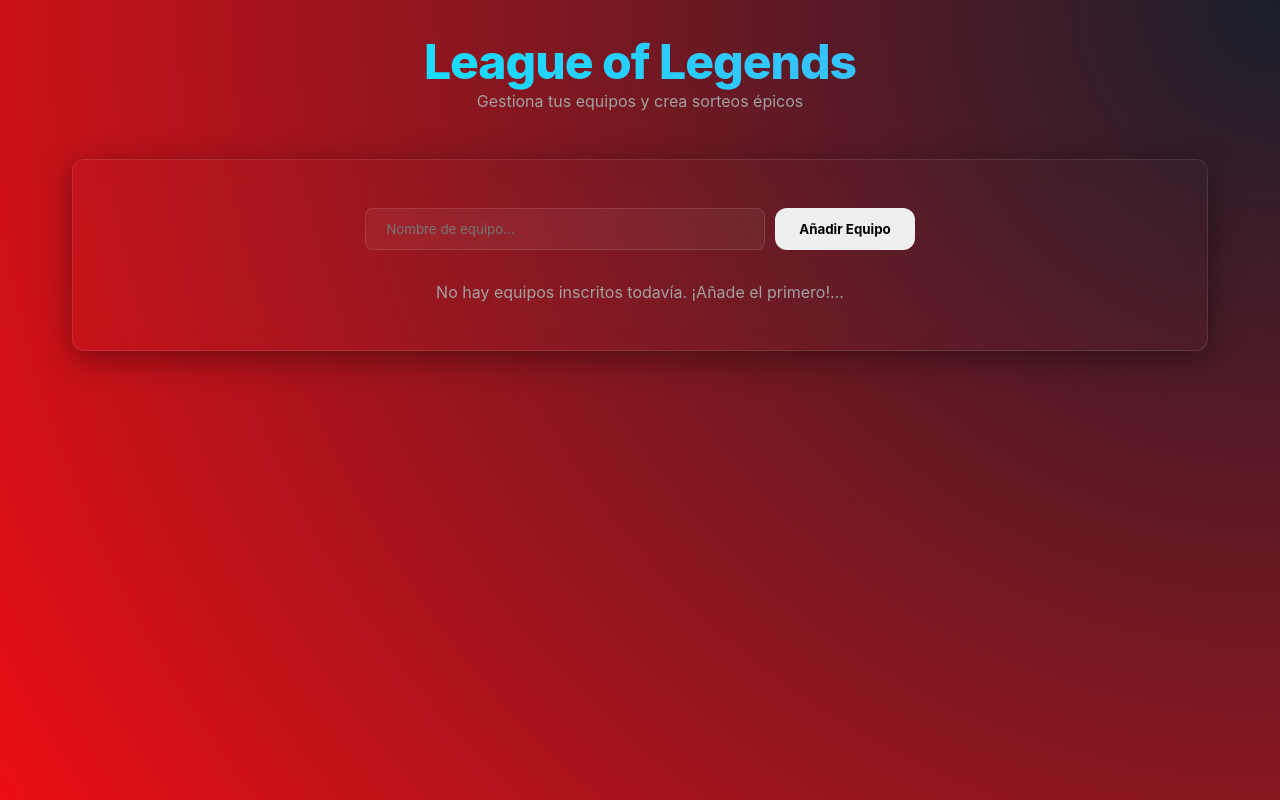
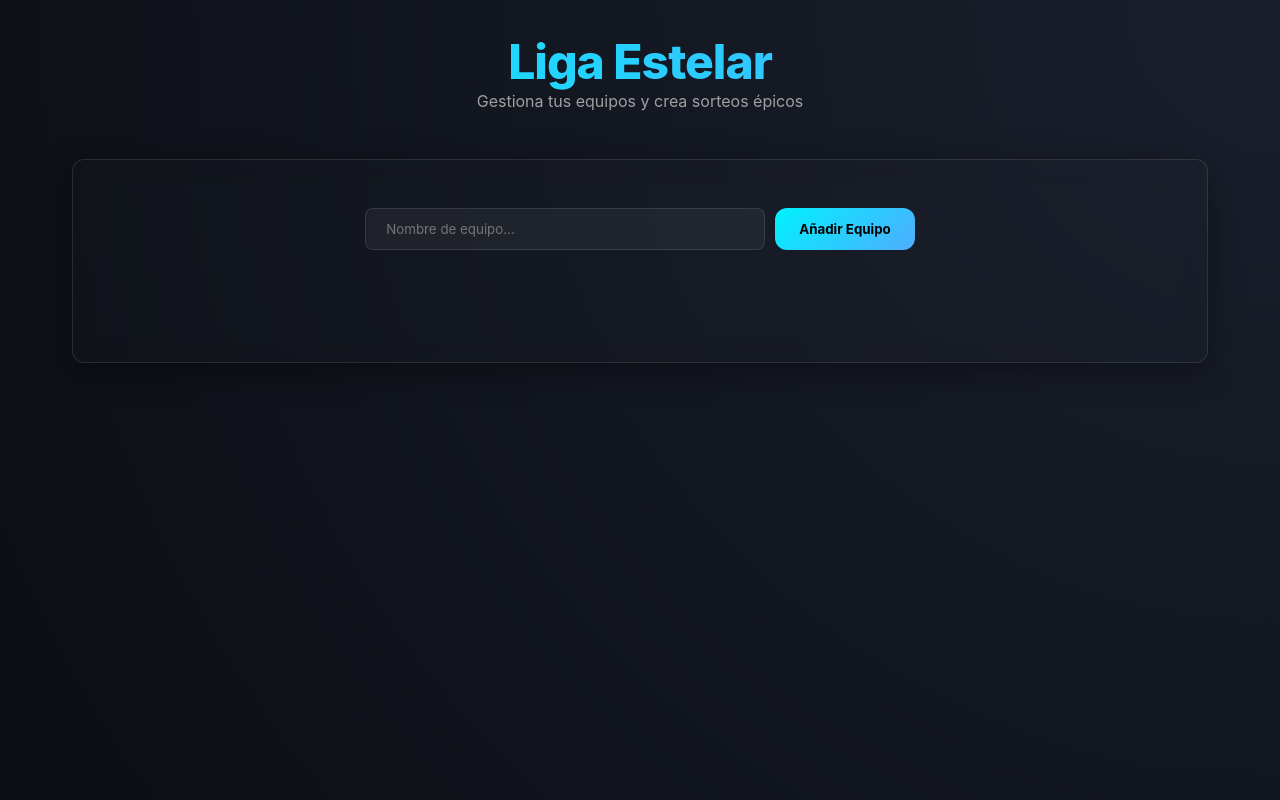
Before and after one commit to bPatrici0/Liga, a React (Vite) app: page / in a window 1280 px wide. Built offline with nearby package versions, Linux system fonts and the light colour scheme.

Commit message:
Correccion de errores

```diff
--- a/src/App.tsx
+++ b/src/App.tsx
@@ -5,34 +5,51 @@
   name: string;
 }
 
+interface Match {
+  home: string;
+  away: string;
+}
+
 function App() {
   const [teams, setTeams] = useState<Team[]>([]);
   const [newTeamName, setNewTeamName] = useState('');
+  const [matches, setMatches] = useState<Match[]>([]);
 
   const addTeam = (e: React.FormEvent) => {
     e.preventDefault();
     if (!newTeamName.trim()) return;
-
-    const newTeam: Team = {
-      id: crypto.randomUUID(),
-      name: newTeamName.trim()
-    };
-
+    const newTeam: Team = { id: Date.now().toString(), name: newTeamName.trim() };
     setTeams([...teams, newTeam]);
     setNewTeamName('');
   };
 
   const removeTeam = (id: string) => {
     setTeams(teams.filter(team => team.id !== id));
-  }
+    setMatches([]); // Limpiamos sorteos previos si cambia la lista
+  };
+
+  const runDraw = () => {
+    if (teams.length < 2) return;
+
+    // Algoritmo de mezcla aleatoria (Fisher-Yates)
+    const shuffled = [...teams].sort(() => Math.random() - 0.5);
+    const result: Match[] = [];
+
+    for (let i = 0; i < shuffled.length; i += 2) {
+      if (shuffled[i + 1]) {
+        result.push({ home: shuffled[i].name, away: shuffled[i + 1].name });
+      } else {
+        result.push({ home: shuffled[i].name, away: "DESCANSA" });
+      }
+    }
+    setMatches(result);
+  };
 
   return (
     <div style={{ padding: '2rem', maxWidth: '1200px', margin: '0 auto' }}>
       <header style={{ marginBottom: '3rem', textAlign: 'center' }}>
-        <h1>League of Legends</h1>
-        <p style={{ color: 'var(--text-dim)' }}>
-          Gestiona tus equipos y crea sorteos épicos
-        </p>
+        <h1>Liga Estelar</h1>
+        <p style={{ color: 'var(--text-dim)' }}>Gestiona tus equipos y crea sorteos épicos</p>
       </header>
 
       <main className="glass-pane" style={{ padding: '3rem' }}>
@@ -41,32 +58,43 @@
             type="text"
             placeholder="Nombre de equipo..."
             value={newTeamName}
-            onChange={(e) => setNewTeamName(e.target.value)} />
+            onChange={(e) => setNewTeamName(e.target.value)}
+          />
           <button type="submit" className="btn-primary">Añadir Equipo</button>
         </form>
 
-        <div className="team-grid">
+        <div className="team-grid" style={{ marginBottom: '2rem' }}>
           {teams.map((team) => (
             <div key={team.id} className="team-card">
               <span>{team.name}</span>
-              <button
-                onClick={() => removeTeam(team.id)}
-                className="btn-delete"
-                title="Eliminar equipo"
-              >
-                x
-              </button>
+              <button onClick={() => removeTeam(team.id)} className="btn-delete">×</button>
             </div>
           ))}
         </div>
 
-        {teams.length === 0 && (
-          <p style={{ textAlign: 'center', color: 'var(--text-dim' }}>
-            No hay equipos inscritos todavía. ¡Añade el primero!...
-          </p>
+        {teams.length >= 2 && (
+          <div style={{ textAlign: 'center' }}>
+            <button onClick={runDraw} className="btn-primary" style={{ background: 'var(--accent)', color: 'white' }}>
+              ¡REALIZAR SORTEO!
+            </button>
+          </div>
         )}
-      </main>
-    </div>
+
+        {matches.length > 0 && (
+          <div className="draw-area">
+            <h2 style={{ textAlign: 'center', marginBottom: '1.5rem' }}>Resultados del Sorteo</h2>
+            {matches.map((match, idx) => (
+              <div key={idx} className="match-card" style={{ animationDelay: `${idx * 0.1}s` }}>
+                <strong style={{ color: 'var(--primary)' }}>{match.home}</strong>
+                <span className="vs-badge">VS</span>
+                <strong style={{ color: 'var(--secondary)' }}>{match.away}</strong>
+              </div>
+            ))
+            }
+          </div >
+        )}
+      </main >
+    </div >
   )
 }
 
--- a/src/index.css
+++ b/src/index.css
@@ -19,7 +19,7 @@
 
 body {
   background: var(--bg);
-  background: radial-gradient(circle at top right, #1a1f2c, #eb0e14);
+  background: radial-gradient(circle at top right, #1a1f2c, #0b0e14);
   color: var(--text);
   min-height: 100vh;
   overflow-x: hidden;
@@ -68,7 +68,7 @@
 }
 
 button.btn-primary {
-  background: linear-gradient(135deg, var(primary), var(--secondary));
+  background: linear-gradient(135deg, var(--primary), var(--secondary));
   color: #000;
   border: none;
   padding: 12px 24px;
@@ -110,7 +110,7 @@
 .btn-delete {
   background: none;
   border: none;
-  color: var(--acent);
+  color: var(--accent);
   cursor: pointer;
   font-weight: bold;
   font-Size: 1.2rem;
```
Also changed, not shown: 1 other file (tests, documents, lock files or other folders).
